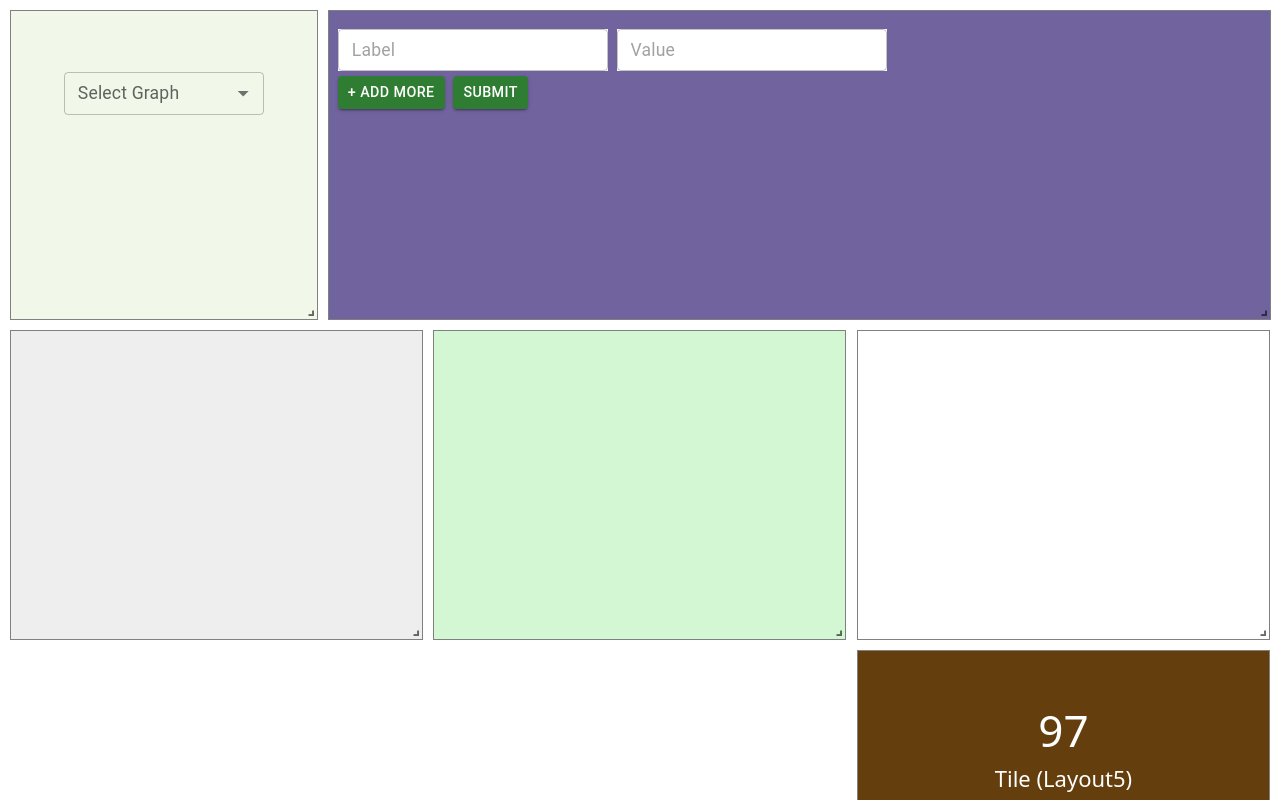
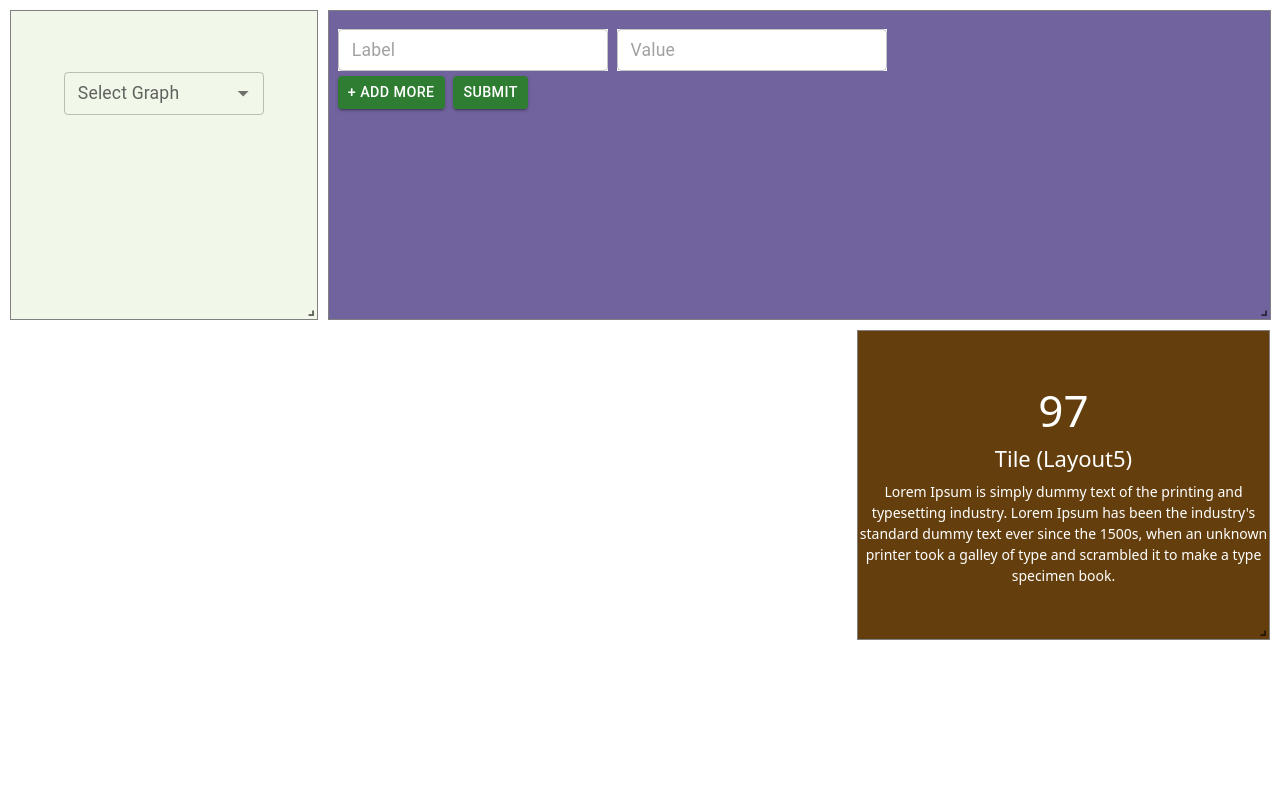
Before and after one commit to Raveen-deep/React-graph, a React (Create React App) app: page / in a window 1280 px wide. Shown: the top 800 px of the page. Built offline with nearby package versions, Linux system fonts and the light colour scheme.

Commit message:
add multi selection

```diff
--- a/src/App.js
+++ b/src/App.js
@@ -3,22 +3,22 @@ import "bootstrap/dist/css/bootstrap.min.css";
 import "/node_modules/react-grid-layout/css/styles.css";
 import "/node_modules/react-resizable/css/styles.css";
 import LineGraph from "./components/LineGraph";
-import Checkbox from '@mui/material/Checkbox';
-import * as React from 'react';
+import Checkbox from "@mui/material/Checkbox";
+import * as React from "react";
 import BarGraph from "./components/BarGraph";
 import PieGraph from "./components/PieGraph";
 import { Formik, Form, FieldArray } from "formik";
 // import PieGraph from "./components/PieGraph";
-import ListItemText from '@mui/material/ListItemText';
+import ListItemText from "@mui/material/ListItemText";
 import { useState } from "react";
 import { Responsive, WidthProvider } from "react-grid-layout";
 import { TextField, Button } from "@mui/material";
 import DeleteOutlined from "@mui/icons-material/DeleteOutlined";
-import OutlinedInput from '@mui/material/OutlinedInput';
+import OutlinedInput from "@mui/material/OutlinedInput";
 import InputLabel from "@mui/material/InputLabel";
 import MenuItem from "@mui/material/MenuItem";
 import FormControl from "@mui/material/FormControl";
-import Select, { SelectChangeEvent }  from "@mui/material/Select";
+import Select, { SelectChangeEvent } from "@mui/material/Select";
 const ITEM_HEIGHT = 48;
 const ITEM_PADDING_TOP = 8;
 const MenuProps = {
@@ -29,11 +29,7 @@ PaperProps: {
         },
     },
 };
-const names = [
-   'Line Chart',
-   'Pie Chart',
-   'Bar Chart',
-  ];
+const names = ["Line Chart", "Pie Chart", "Bar Chart"];
 function App() {
     const ResponsiveReactGridLayout = WidthProvider(Responsive);
     const [value, setValue] = useState("lineChart");
@@ -64,10 +60,10 @@ function App() {
 
     const onSubmit = (v) => {
         console.log(v);
-        let data=[]
-        let label=[]
+        let data = [];
+        let label = [];
         v.graphValues.map((ele) => {
-            label.push(ele.label)
+            label.push(ele.label);
             data.push(parseInt(ele.value));
             return ele;
         });
@@ -82,21 +78,23 @@ function App() {
         } = event;
         setPersonName(
             // On autofill we get a stringified value.
-      typeof value === 'string' ? value.split(',') : value,
+            typeof value === "string" ? value.split(",") : value
         );
-    console.log("here=>",personName)
+        console.log("here=>", personName);
     };
 
     return (
         <ResponsiveReactGridLayout className="layout" layouts={[]}>
             <div
-                style={{ border: "solid 1px gray",backgroundColor:'#f1f8e9' }}
+                style={{ border: "solid 1px gray", backgroundColor: "#f1f8e9" }}
                 key="a"
                 data-grid={{ x: 0, y: 0, w: 3, h: 2 }}
                 className="px-5 py-5"
             >
                 <FormControl sx={{ mt: 1, width: 200 }} size="small">
-                    <InputLabel id="demo-multiple-checkbox-label">Select Graph</InputLabel>
+                    <InputLabel id="demo-multiple-checkbox-label">
+                        Select Graph
+                    </InputLabel>
                     <Select
                         labelId="demo-multiple-checkbox-label"
                         id="demo-multiple-checkbox"
@@ -104,12 +102,14 @@ function App() {
                         value={personName}
                         onChange={handleChange}
                         input={<OutlinedInput label="Select Graph" />}
-                    renderValue={(selected) => selected.join(', ')}
+                        renderValue={(selected) => selected.join(", ")}
                         MenuProps={MenuProps}
                     >
                         {names.map((name) => (
                             <MenuItem key={name} value={name}>
-                        <Checkbox checked={personName.indexOf(name) > -1} />
+                                <Checkbox
+                                    checked={personName.indexOf(name) > -1}
+                                />
                                 <ListItemText primary={name} />
                             </MenuItem>
                         ))}
@@ -232,59 +232,68 @@ function App() {
                 </Formik>
             </div>
             <div
+                style={{ border: "solid 1px gray", background: "#643F0D" }}
+                key="f"
+                data-grid={{ x: 11, y: 0, w: 4, h: 2 }}
+            >
+                <div className="text-center mt-5" style={{ color: "white" }}>
+                    <h1>97</h1>
+                    <h5>Tile (Layout5)</h5>
+                    <p style={{ fontSize: "14px" }}>
+                        Lorem Ipsum is simply dummy text of the printing and
+                        typesetting industry. Lorem Ipsum has been the
+                        industry's standard dummy text ever since the 1500s,
+                        when an unknown printer took a galley of type and
+                        scrambled it to make a type specimen book.{" "}
+                    </p>
+                </div>
+            </div>
+            {personName.includes("Line Chart") && (
+                <div
                     style={{ border: "solid 1px gray", background: "#eeeeee" }}
                     key="c"
                     data-grid={{ x: 0, y: 6, w: 4, h: 2 }}
                 >
-                { personName.includes("Line Chart") && <LineGraph
+                    <LineGraph
                         data={{
                             x_axis_data: x_axis,
                             y_axis_data: y_axis,
-                        label: 'Line Chart',
+                            label: "Line Chart",
                         }}
-                />}
+                    />
                 </div>
+            )}
+            {personName.includes("Bar Chart") && (
                 <div
                     style={{ border: "solid 1px gray", background: "#d2f7d2" }}
                     key="d"
                     data-grid={{ x: 4, y: 0, w: 4, h: 2 }}
                 >
-                {personName.includes("Bar Chart") && (
                     <BarGraph
                         data={{
                             x_axis_data: x_axis,
                             y_axis_data: y_axis,
-                            label: 'Bar Chart',
+                            label: "Bar Chart",
                         }}
                     />
+                </div>
             )}
-            </div>
+            {personName.includes("Pie Chart") && (
                 <div
                     style={{ border: "solid 1px gray" }}
                     key="e"
                     data-grid={{ x: 8, y: 0, w: 4, h: 2 }}
                 >
-                 {personName.includes("Pie Chart") && (
-                     <PieGraph
+                    <PieGraph style={{width:'100%'}}
                         data={{
                             x_axis_data: x_axis,
                             y_axis_data: y_axis,
-                            label: 'Pie Chart',
+                            label: "Pie Chart",
                         }}
                     />
+                </div>
             )}
-            </div>
-			<div
-                style={{ border: "solid 1px gray", background: "#643F0D" }}
-                key="f"
-                data-grid={{ x: 11, y: 0, w: 4, h: 2 }}
-            >
-                <div className="text-center mt-5"  style={{color:'white'}}>
-                <h1>97</h1>
-                <h5>Tile (Layout5)</h5>
-                <p style={{fontSize:'14px'}}>Lorem Ipsum is simply dummy text of the printing and typesetting industry. Lorem Ipsum has been the industry's standard dummy text ever since the 1500s, when an unknown printer took a galley of type and scrambled it to make a type specimen book. </p>
-                </div>
-            </div>
+
         </ResponsiveReactGridLayout>
     );
 }
```
Lines whose indentation alone changed are shown as unchanged.
